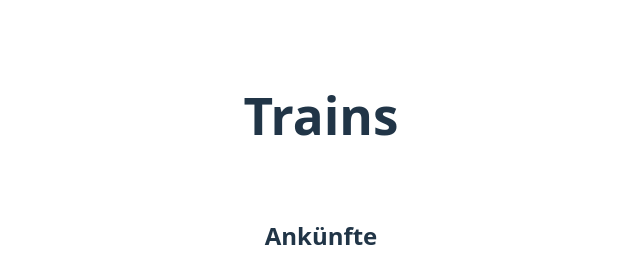
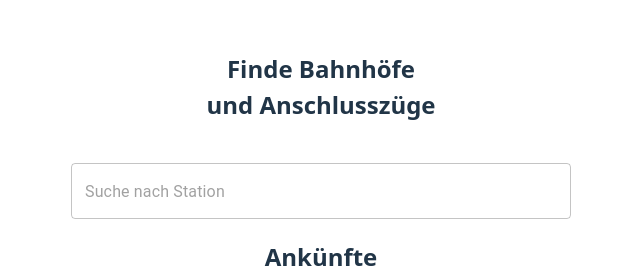
Before and after one commit to alexanderley/train-frontend, a React (Vite) app: page / in a window 1280 px wide. Shown: the part 159-428 px from the top of the page, without its empty margins (319-959 px from the left). Built offline with nearby package versions, Linux system fonts and the light colour scheme; no server answers.

Commit message:
added input component

```diff
--- a/package.json
+++ b/package.json
@@ -10,6 +10,9 @@
     "preview": "vite preview"
   },
   "dependencies": {
+    "@emotion/react": "^11.14.0",
+    "@emotion/styled": "^11.14.1",
+    "@mui/material": "^7.3.2",
     "react": "^19.1.1",
     "react-dom": "^19.1.1",
     "sass": "^1.92.1"
--- a/src/App.tsx
+++ b/src/App.tsx
@@ -4,7 +4,10 @@ import Trains from "../src/components/Trains/Trains";
 function App() {
   return (
     <>
-      <h1>Trains</h1>
+      <h2>
+        Finde Bahnhöfe <br />
+        und Anschlusszüge
+      </h2>
       <Trains />
     </>
   );
--- /dev/null
+++ b/src/components/SearchStation/SearchStaion.tsx
@@ -0,0 +1,75 @@
+import { Autocomplete, TextField, CircularProgress } from "@mui/material";
+import { useEffect, useState } from "react";
+
+type TrainStation = {
+  id: string;
+  name: string;
+};
+
+export default function SearchStation() {
+  const [stations, setStations] = useState<TrainStation[]>([]);
+  const [loading, setLoading] = useState(false);
+  const [selectedStation, setSelectedStation] = useState<
+    TrainStation | null | string
+  >(null);
+
+  useEffect(() => {
+    console.log("selected Station: ", selectedStation);
+  });
+
+  // alternative zu debouce
+  const handleInputChange = async (_: any, value: string) => {
+    if (!value || value.length < 2) {
+      return setStations([]);
+    }
+
+    setLoading(true);
+    try {
+      const res = await fetch(
+        `http://localhost:5005/api/getStations?query=${encodeURIComponent(
+          value
+        )}`
+      );
+      const data = await res.json();
+      setStations(data.stations || []);
+    } catch (err) {
+      console.error("Error fetching stations:", err);
+    } finally {
+      setLoading(false);
+    }
+  };
+
+  return (
+    <Autocomplete
+      style={{ width: 500 }}
+      freeSolo
+      options={stations}
+      getOptionLabel={(option) =>
+        typeof option === "string" ? option : option.name
+      }
+      onChange={(_, value) => {
+        setSelectedStation(value);
+      }}
+      onInputChange={handleInputChange}
+      loading={loading}
+      renderInput={(params) => (
+        <TextField
+          {...params}
+          placeholder="Suche nach Station"
+          variant="outlined"
+          slotProps={{
+            input: {
+              ...params.InputProps,
+              endAdornment: (
+                <>
+                  {loading ? <CircularProgress size={20} /> : null}
+                  {params.InputProps?.endAdornment}
+                </>
+              ),
+            },
+          }}
+        />
+      )}
+    />
+  );
+}
--- a/src/components/Trains/Trains.tsx
+++ b/src/components/Trains/Trains.tsx
@@ -2,10 +2,12 @@ import React from "react";
 import styles from "./Train.module.scss";
 import Arrivals from "../Arrivals/Arrivals";
 import Departures from "../Departures/Departures";
+import SearchStaion from "../SearchStation/SearchStaion";
 
 const Trains: React.FC = () => {
   return (
     <div className={styles.trainWrapper}>
+      <SearchStaion />
       <Arrivals />
       <Departures />
     </div>
```
Also changed, not shown: 1 other file (tests, documents, lock files or other folders).
